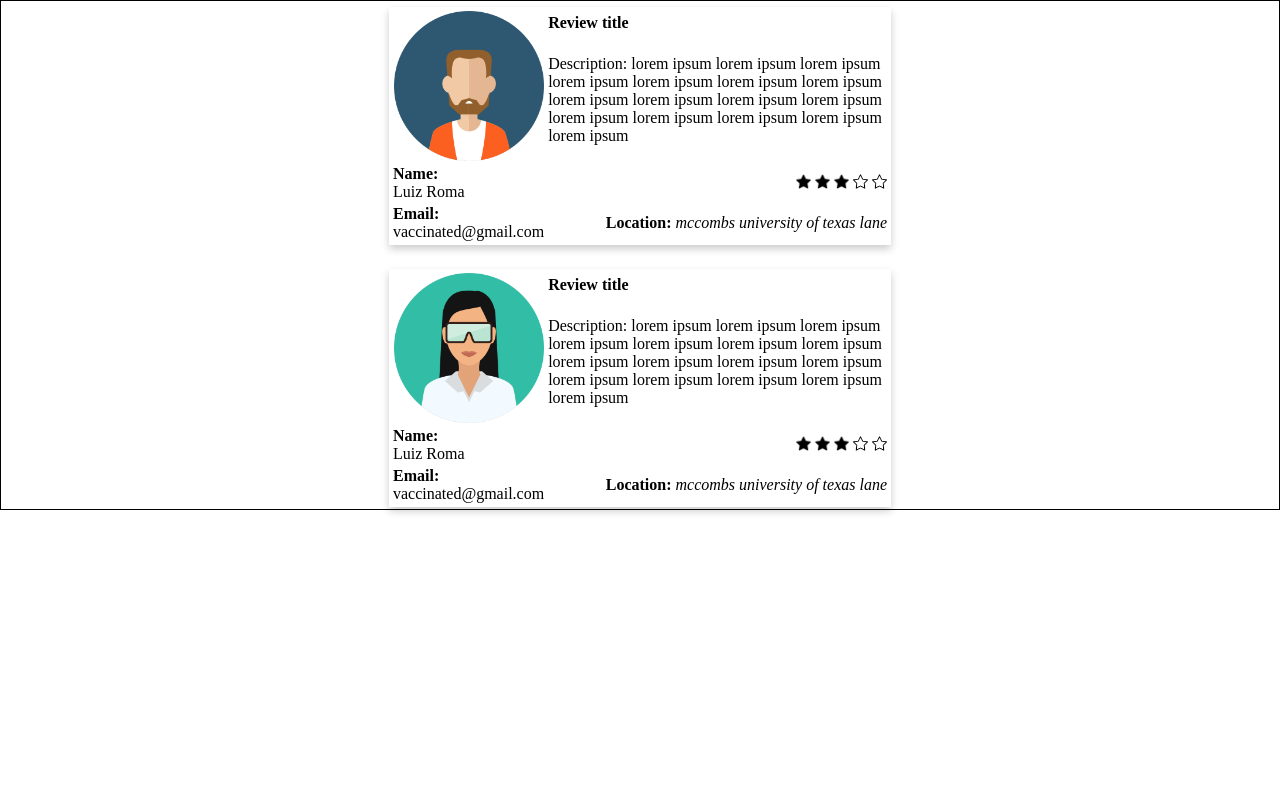
After one commit to ankitguptaswe/APAD-Vaccination-Reviews, a Python web app: template templates/feed.html in a window 1280 px wide. The commit adds this page. Run offline with Jinja, Linux system fonts and the light colour scheme; the template is opened without the code that fills it, so the values that code supplies are empty.

Commit message:
Created card style in CSS table structure in HTML for looping reviews

```diff
--- a/static/style.css
+++ b/static/style.css
@@ -1,7 +1,8 @@
 .card {
   box-shadow: 0 4px 8px 0 rgba(0,0,0,0.2);
   transition: 0.3s;
-  width: 40%;
+  width: 500;
+  height: 170;
 }
 
 .card:hover {
--- /dev/null
+++ b/templates/feed.html
@@ -0,0 +1,100 @@
+<html>
+
+ <head>
+   <!-- <link type="text/css" rel="stylesheet" href="{{ url_for('static', filename='style.css') }}"> -->
+   <link type="text/css" rel="stylesheet" href="/Users/roma/Documents/McCombs/Summer-2021/APAD/Group-project/GitHub-Group-APAD/static/style.css">
+ </head>
+
+
+ <body>
+   <table border = 0 style = "width: 100%; position: absolute; top: 0; bottom: 0; left: 0; right: 0; border: 1px solid">
+     <tr>
+       <td><!-- row 1 column 1 --></td>
+       <td><!-- row 1 column 2 --></td>
+       <td><!-- row 1 column 3 --></td>
+     </tr>
+       <tr>
+         <td><!-- row 2 column 1 --></td>
+
+         <!-- THE CARD STARTS HERE -->
+
+         <td class="card">
+           <table border = 0 style = "width: 100%; height: 100%; top: 0; bottom: 0; left: 0; right: 0;">
+             <tr>
+               <td colspan = 2 rowspan = 2><center><img src = "/Users/roma/Documents/McCombs/Summer-2021/APAD/Group-project/GitHub-Group-APAD/static/img/1.png" width="150" height="150"></center></td>
+               <td><b>Review title</b></td>
+             </tr>
+               <tr>
+                 <td>Description: lorem ipsum lorem ipsum lorem ipsum lorem ipsum lorem ipsum lorem ipsum lorem ipsum lorem ipsum lorem ipsum lorem ipsum lorem ipsum lorem ipsum lorem ipsum lorem ipsum lorem ipsum lorem ipsum</td>
+               </tr>
+                 <tr>
+                   <td colspan = 2><b>Name:</b><br>Luiz Roma</td>
+                   <td>
+                     <div style="text-align: right">
+                       <img src ="/Users/roma/Documents/McCombs/Summer-2021/APAD/Group-project/GitHub-Group-APAD/static/img/star-filled.png" width="15" height="15">
+                        <img src ="/Users/roma/Documents/McCombs/Summer-2021/APAD/Group-project/GitHub-Group-APAD/static/img/star-filled.png" width="15" height="15">
+                          <img src ="/Users/roma/Documents/McCombs/Summer-2021/APAD/Group-project/GitHub-Group-APAD/static/img/star-filled.png" width="15" height="15">
+                            <img src ="/Users/roma/Documents/McCombs/Summer-2021/APAD/Group-project/GitHub-Group-APAD/static/img/star-empty.png" width="15" height="15">
+                              <img src ="/Users/roma/Documents/McCombs/Summer-2021/APAD/Group-project/GitHub-Group-APAD/static/img/star-empty.png" width="15" height="15"></td>
+                      </div>
+                 </tr>
+                 <tr>
+                   <td colspan = 2><b>Email:</b><br>vaccinated@gmail.com</td>
+                   <td><div style="text-align: right"><b>Location: </b><i>mccombs university of texas lane</i></div></td>
+                 </tr>
+             </table>
+         </td>
+
+
+        <!-- THE CARD FINISHES HERE -->
+
+
+         <td><!-- row 2 column 3 --></td>
+       </tr>
+         <tr>
+             <td><!-- row 3 column 1 --></td>
+             <td height = 20><!-- SPACER --></td>
+             <td><!-- row 3 column 3 --></td>
+         </tr>
+           <tr>
+               <td><!-- row 4 column 1 --></td>
+
+                        <!-- THE CARD STARTS HERE -->
+
+                        <td class="card">
+                          <table border = 0 style = "width: 100%; height: 100%; top: 0; bottom: 0; left: 0; right: 0;">
+                            <tr>
+                              <td colspan = 2 rowspan = 2><center><img src = "/Users/roma/Documents/McCombs/Summer-2021/APAD/Group-project/GitHub-Group-APAD/static/img/2.png" width="150" height="150"></center></td>
+                              <td><b>Review title</b></td>
+                            </tr>
+                              <tr>
+                                <td>Description: lorem ipsum lorem ipsum lorem ipsum lorem ipsum lorem ipsum lorem ipsum lorem ipsum lorem ipsum lorem ipsum lorem ipsum lorem ipsum lorem ipsum lorem ipsum lorem ipsum lorem ipsum lorem ipsum</td>
+                              </tr>
+                                <tr>
+                                  <td colspan = 2><b>Name:</b><br>Luiz Roma</td>
+                                  <td>
+                                    <div style="text-align: right">
+                                      <img src ="/Users/roma/Documents/McCombs/Summer-2021/APAD/Group-project/GitHub-Group-APAD/static/img/star-filled.png" width="15" height="15">
+                                       <img src ="/Users/roma/Documents/McCombs/Summer-2021/APAD/Group-project/GitHub-Group-APAD/static/img/star-filled.png" width="15" height="15">
+                                         <img src ="/Users/roma/Documents/McCombs/Summer-2021/APAD/Group-project/GitHub-Group-APAD/static/img/star-filled.png" width="15" height="15">
+                                           <img src ="/Users/roma/Documents/McCombs/Summer-2021/APAD/Group-project/GitHub-Group-APAD/static/img/star-empty.png" width="15" height="15">
+                                             <img src ="/Users/roma/Documents/McCombs/Summer-2021/APAD/Group-project/GitHub-Group-APAD/static/img/star-empty.png" width="15" height="15"></td>
+                                     </div>
+                                </tr>
+                                <tr>
+                                  <td colspan = 2><b>Email:</b><br>vaccinated@gmail.com</td>
+                                  <td><div style="text-align: right"><b>Location: </b><i>mccombs university of texas lane</i></div></td>
+                                </tr>
+                            </table>
+                        </td>
+
+
+                       <!-- THE CARD FINISHES HERE -->
+               <td><!-- row 4 column 3 --></td>
+           </tr>
+
+     </table>
+
+ </body>
+
+</html>
```
Also changed, not shown: static/img/star-empty.png (added), static/img/star-filled.png (added), templates/index.html (added), 2 other files.
